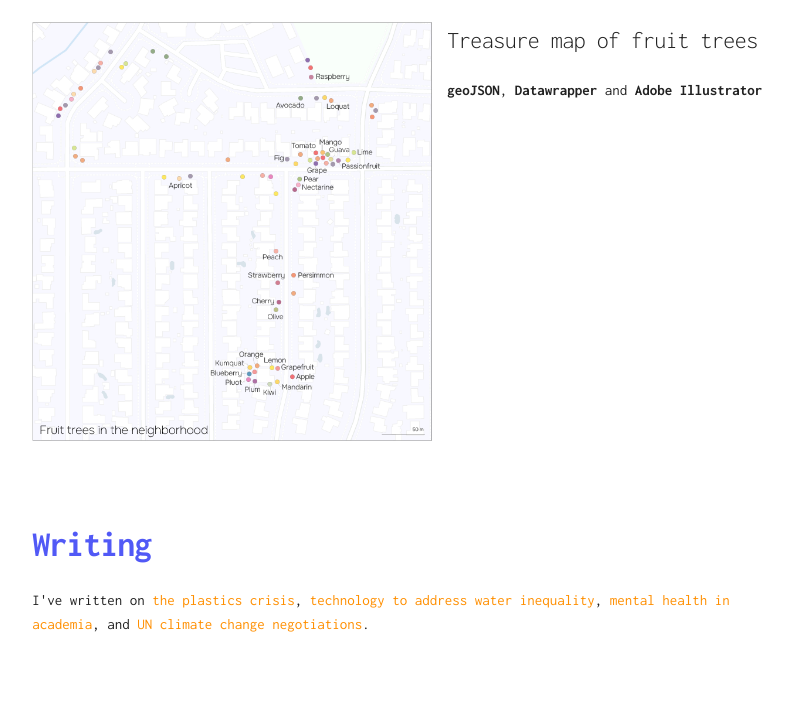
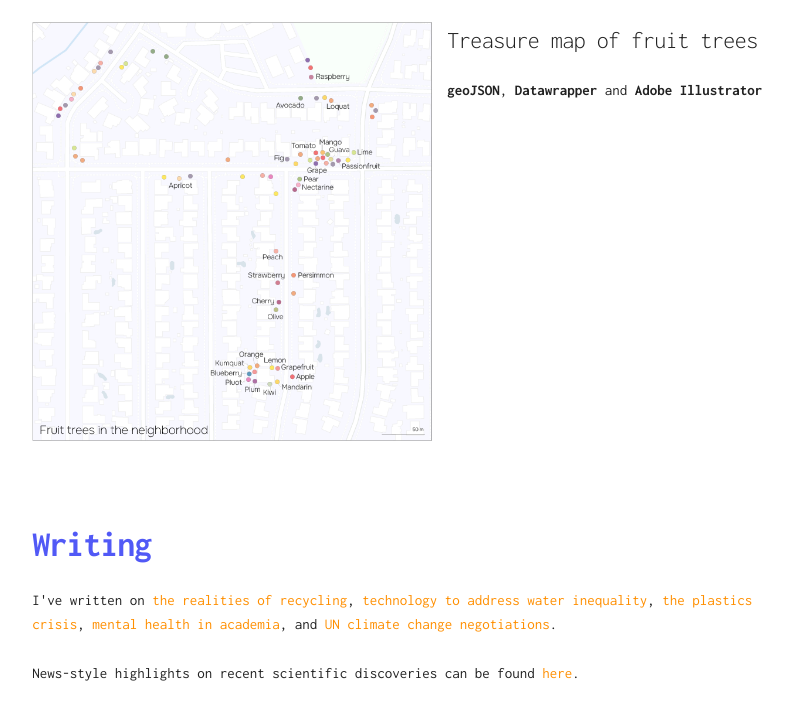
Before and after one commit to var-iane/var-iane.github.io, a plain HTML site: page index.html in a window 1280 px wide. Shown: the part 1588-2307 px from the top of the page, without its empty margins (362-1153 px from the left). Drawn offline with Linux system fonts and the light colour scheme; a web font is replaced by a local one.

Commit message:
Update index.html

```diff
--- a/index.html
+++ b/index.html
@@ -144,7 +144,8 @@
         <!-- WRITING -->
         <section id="writing" class="section">
           <h3>Writing</h3>
-          <p>I've written on <a href="https://rdcu.be/eIW2w" target="_blank">the plastics crisis</a>, <a href="https://rdcu.be/eIW2M" target="_blank">technology to address water inequality</a>, <a href="https://rdcu.be/d5rwD" target="_blank">mental health in academia</a>, and <a href="https://rdcu.be/d5rwB" target="_blank">UN climate change negotiations</a>.</p>
+          <p>I've written on <a href="https://rdcu.be/eJILa" target="_blank">the realities of recycling</a>, <a href="https://rdcu.be/eIW2M" target="_blank">technology to address water inequality</a>, <a href="https://rdcu.be/eIW2w" target="_blank">the plastics crisis</a>, <a href="https://rdcu.be/d5rwD" target="_blank">mental health in academia</a>, and <a href="https://rdcu.be/d5rwB" target="_blank">UN climate change negotiations</a>.</p>
+          News-style highlights on recent scientific discoveries can be found <a href="https://www.nature.com/search?q=ariane+vartanian&order=date_desc" target="_blank">here</a>.
         </section>
       </div>
     </div>
```
